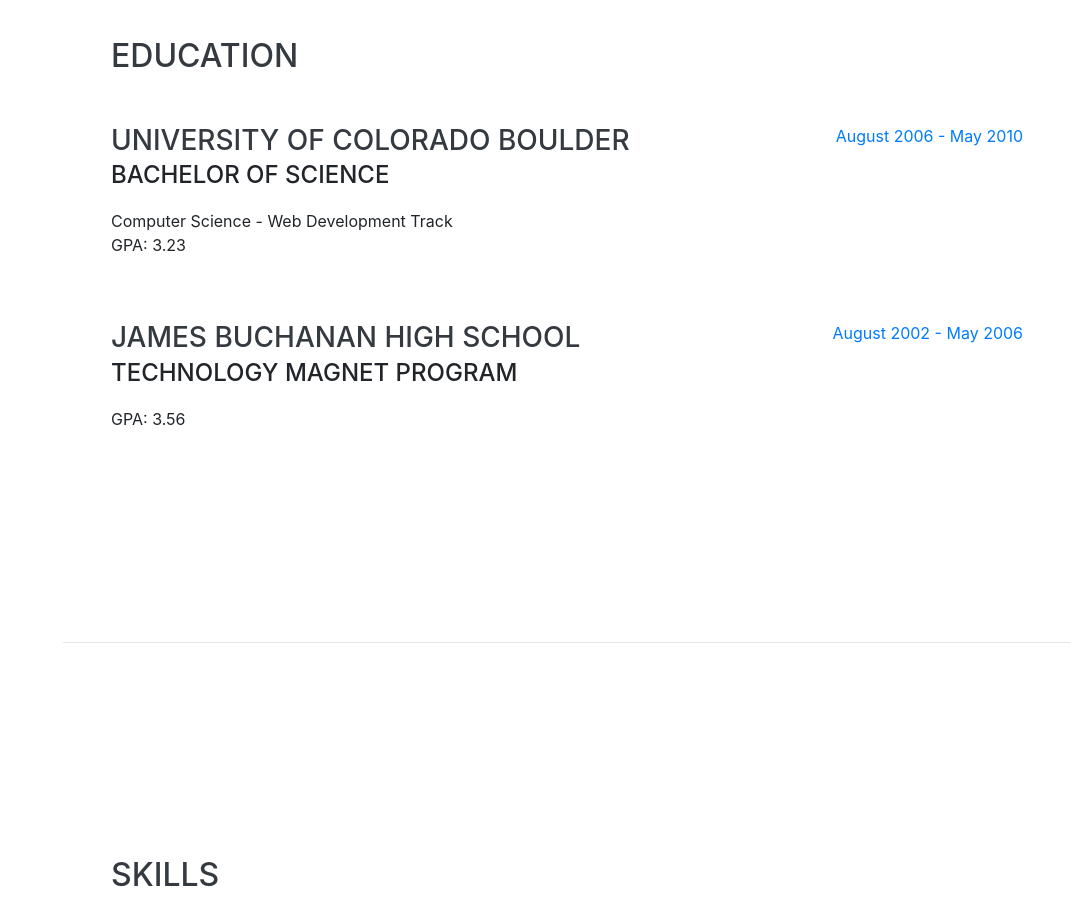
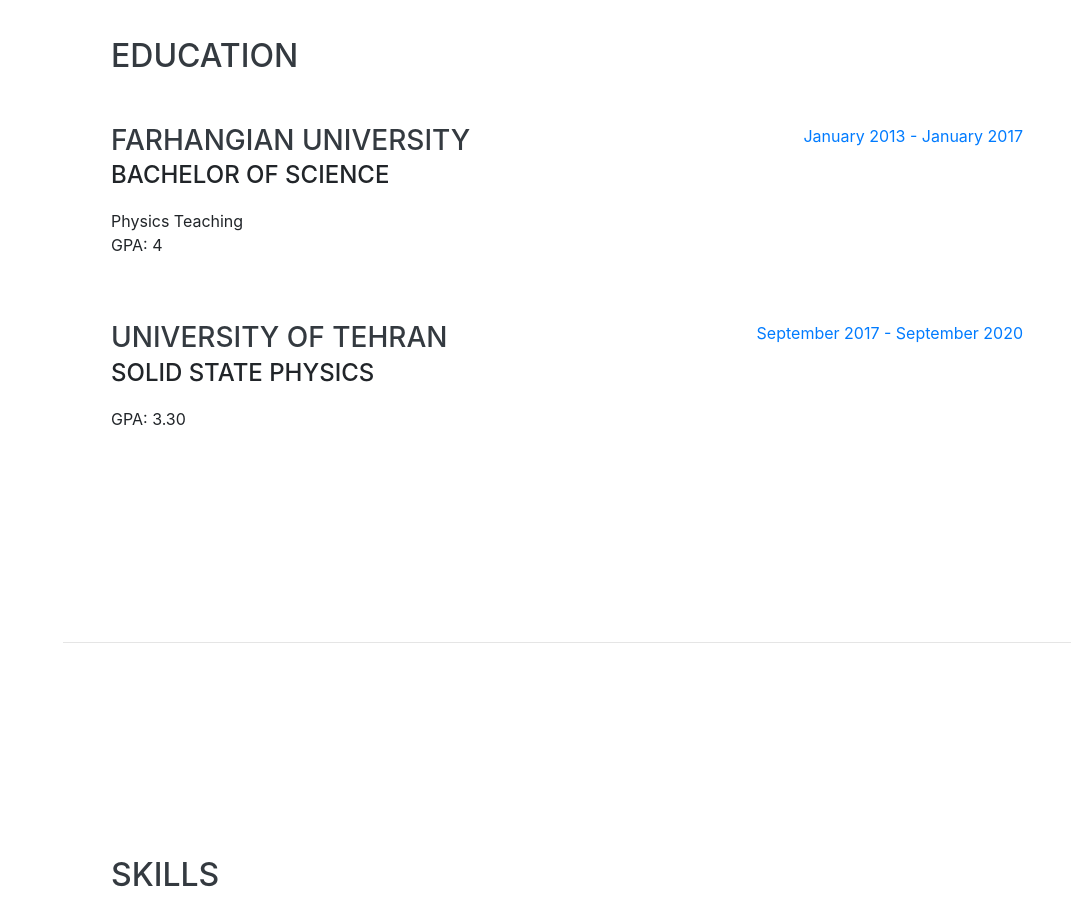
Before and after one commit to ariajafari/ariajafari.github.io, a website with bundled scripts: page index.html in a window 1280 px wide. Shown: the part 1760-2684 px from the top of the page, without its empty margins (209-1280 px from the left). Built offline with nearby package versions, Linux system fonts and the light colour scheme; a web font is replaced by a local one.

Commit message:
education

```diff
--- a/index.html
+++ b/index.html
@@ -97,7 +97,6 @@
             <span class="text-primary">September 2017 - Present</span>
           </div>
         </div>
-
       </div>
 
     </section>
@@ -110,24 +109,24 @@
 
         <div class="resume-item d-flex flex-column flex-md-row justify-content-between mb-5">
           <div class="resume-content">
-            <h3 class="mb-0">University of Colorado Boulder</h3>
+            <h3 class="mb-0">Farhangian University</h3>
             <div class="subheading mb-3">Bachelor of Science</div>
-            <div>Computer Science - Web Development Track</div>
-            <p>GPA: 3.23</p>
+            <div>Physics Teaching</div>
+            <p>GPA: 4</p>
           </div>
           <div class="resume-date text-md-right">
-            <span class="text-primary">August 2006 - May 2010</span>
+            <span class="text-primary">January 2013 - January 2017</span>
           </div>
         </div>
 
         <div class="resume-item d-flex flex-column flex-md-row justify-content-between">
           <div class="resume-content">
-            <h3 class="mb-0">James Buchanan High School</h3>
-            <div class="subheading mb-3">Technology Magnet Program</div>
-            <p>GPA: 3.56</p>
+            <h3 class="mb-0">University of Tehran</h3>
+            <div class="subheading mb-3">Solid State Physics</div>
+            <p>GPA: 3.30</p>
           </div>
           <div class="resume-date text-md-right">
-            <span class="text-primary">August 2002 - May 2006</span>
+            <span class="text-primary">September 2017 - September 2020</span>
           </div>
         </div>
 
```
